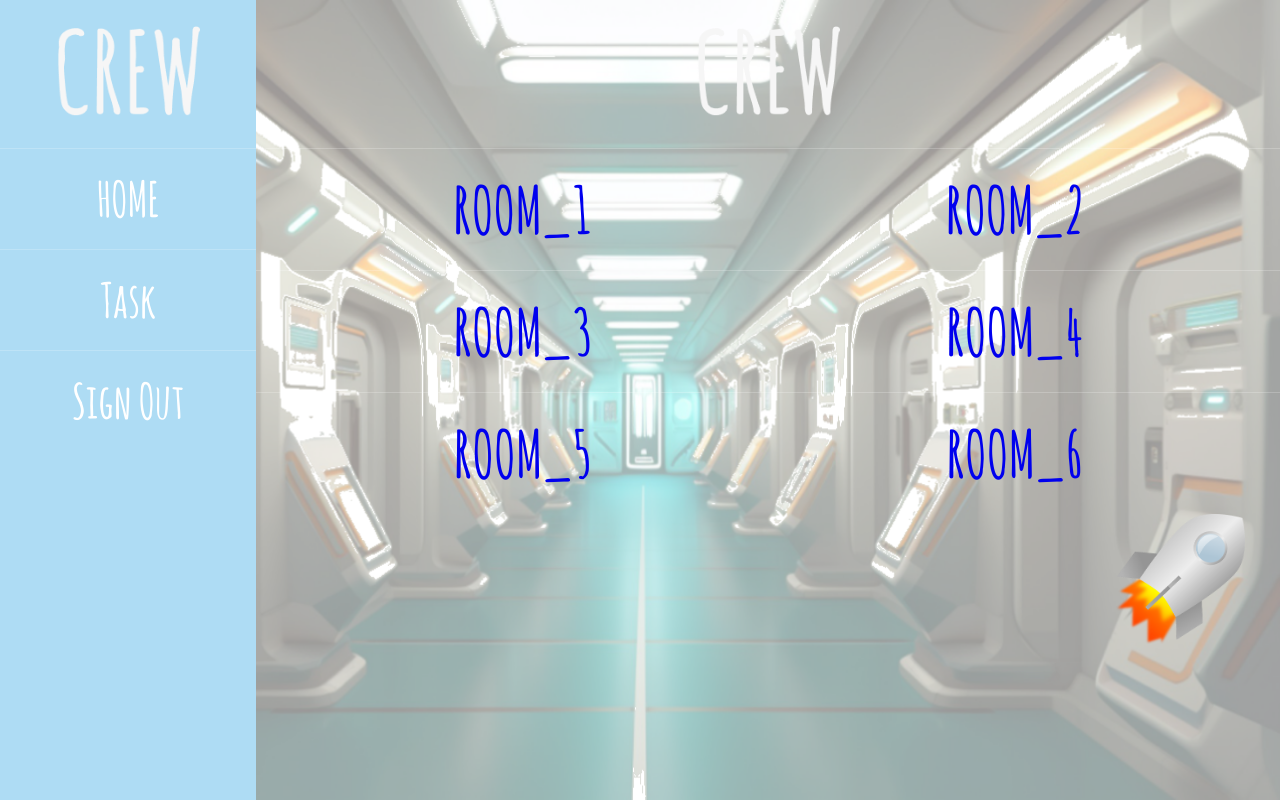
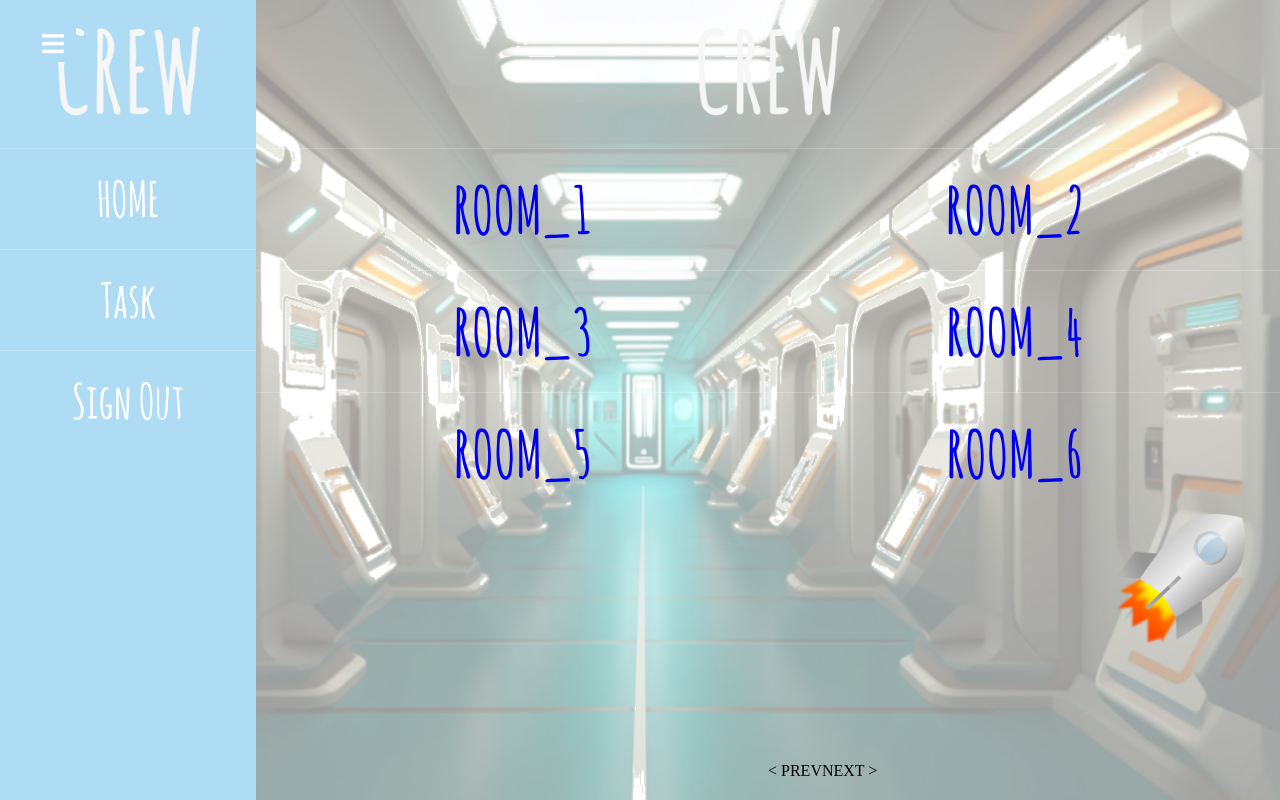
Before and after one commit to DteamRaretech/crew, a Flask app: page / in a window 1280 px wide. Run offline with Flask 2, Linux system fonts and the light colour scheme; the visitor is signed in with stand-in values (Sample User, id 1); data comes from the database, SQL or seed files in the repository; data that the repository does not hold is empty.

Commit message:
index.htmlの編集

```diff
--- a/crewapp/static/css/sample.css
+++ b/crewapp/static/css/sample.css
@@ -60,6 +60,7 @@ ul li:hover a {
 }
 .mainbar {
     /*background: rgb(93, 186, 237);*/
+    position: relative;
     width: 80%;
     height: 100%;
     transition: all 0.5s;
@@ -87,3 +88,63 @@ ul li:hover a {
     position: absolute;
     right: 35px;
   }
+ .pagination-container{
+    display:inline-flex;
+    position: absolute;
+    bottom: 20px;
+  }
+
+ /*.pagination{
+    display: flex;
+    align-items: center;
+  }
+  .page{
+    display: flex;
+    margin: 0 10px;
+    width: 50px;
+    height: 3px;
+    border-radius: 15%;
+  }*/
+
+  /* toggle section*/
+  #check{
+    display: none;
+  }
+  label #hamburger, label #cancel{
+    position: absolute;
+    cursor: pointer;
+    background: rgb(174, 220, 244);
+    border-radius: 3px;
+  }
+  label #hamburger{
+    left: 30px;
+    top: 25px;
+    font-size: 25px;
+    color: white;
+    padding: 6px 12px;
+    transition: all 0.5s;
+  }
+  label #cancel{
+    z-index: 10;
+    left: -260px;
+    top: 17px;
+    font-size: 30px;
+    color: white;
+    padding: 4px 9px;
+    transition: all 0.5s;
+  }
+  #check:checked ~ .sidebar{
+    left: 0;
+  }
+  #check:checked ~ label #hamburger{
+    left: 250px;
+    opacity: 0;
+    pointer-events: none;
+  }
+  #check:checked ~ label #cancel{
+    left: 260px;
+  }
+
+  #check:checked ~ .body{
+    margin-left: 250px;
+  }
--- a/crewapp/templates/registation/index.html
+++ b/crewapp/templates/registation/index.html
@@ -4,9 +4,17 @@
     <title>チャットアプリ</title>
     <meta charset="UTF-8">
     <link rel="stylesheet" href="../../static/css/sample.css">
+    <link rel="stylesheet" href="https://use.fontawesome.com/releases/v5.15.4/css/all.css">
   </head>
   <body>
+    <!--toggle section-->
+      <input type="checkbox" id="check">
+      <label for="check">
+        <i class="fas fa-bars" id="hamburger"></i>
+        <i class="fas fa-times" id="cancel"></i>
+      </label>
     <div class="body">
+
       <div class="sidebar">
        <header><img src="../../static/img/CREW-logo-text.png" alt="CREW"></header>
        <ul>
@@ -48,10 +56,35 @@
           <a href="#">ROOM_6</a>
         </div>
       </div>
-      <div class="add_button">
+    <!--<div class="pagination">
+      <button class="btn1">prev</button>
+      <ul class="page">
+        <li class="link" value="1"><a href="#">1</a></li>
+        <li class="link" value="2"><a href="#">2</a></li>
+        <li class="link" value="3"><a href="#">3</a></li>
+      </ul>
+      <button class="btn2">next</button>
+    </div>-->
+    <div id="channels-list">
+      <div id="pagination-wrapper">
+        <div>
+          <div class="pagination-container">
+            <p id="prev">
+              <
+              <span>PREV</span>
+            </p>
+            <ul class="pagination"></ul>
+            <p id="next">
+              <span>NEXT</span>
+              >
+            </p>
+          </div>
+        </div>
+      </div>
+    </div>
+    <div class="add_button">
       <a href="#"><img src="../../static/img/add_button.png" alt="追加"></a>
       </div>
       </div>
-    </div>
   </body>
 </html>
```
